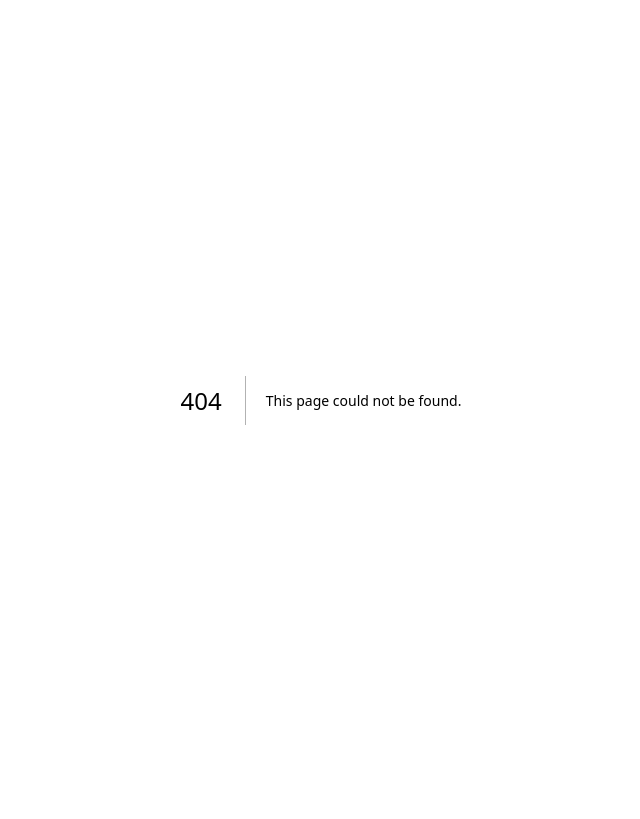
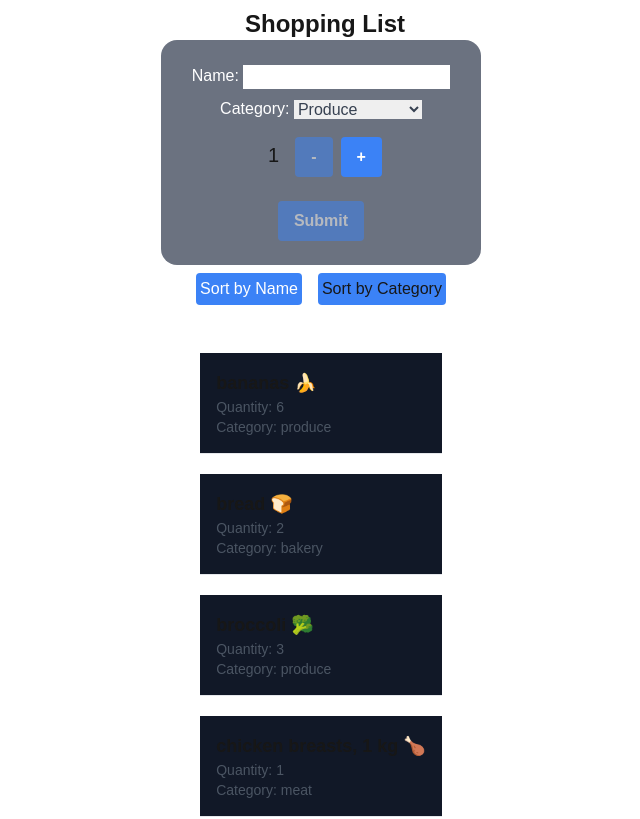
Before and after one commit to liamjwoods5/cprg306-assignments, a Next.js app: page /week-7 in a window 1280 px wide. Before the commit this address had no page. Shown: the top 819 px of the page, without its empty margins (319-959 px from the left). Built offline with nearby package versions, Linux system fonts and the light colour scheme.

Commit message:
Week-7 work

```diff
--- a/app/page.js
+++ b/app/page.js
@@ -38,6 +38,13 @@
             Week-6 Assignment
           </a>
         </li>
+        <li>
+          <a
+            href="/week-7"
+            className="hover:text-blue-500 hover:underline">
+            Week-7 Assignment
+          </a>
+        </li>
       </ul>
     </div>
   );
--- /dev/null
+++ b/app/week-7/item-list.js
@@ -0,0 +1,45 @@
+"use client";
+import React, { useState } from "react";
+import Item from "./item";
+
+export default function ItemList({ items }) {
+  const [sortBy, setSortBy] = useState("name");
+
+  const sortedItems = [...items].sort((a, b) => {
+    if (sortBy === "name") {
+      return a.name.localeCompare(b.name);
+    } else if (sortBy === "category") {
+      return a.category.localeCompare(b.category);
+    }
+    return 0;
+  });
+
+  return (
+    <div>
+      <div className="flex justify-center">
+        <button
+          onClick={() => setSortBy("name")}
+          className="text-white bg-blue-500 hover:bg-blue-400 p-1 rounded m-2">
+          Sort by Name
+        </button>
+        <button
+          onClick={() => setSortBy("category")}
+          className="bg-blue-500 hover:bg-blue-400 p-1 rounded m-2">
+          Sort by Category
+        </button>
+      </div>
+      <div className="flex justify-center">
+        <ul className="mt-5 max-w-md">
+          {sortedItems.map((item, index) => (
+            <li key={index}>
+              <Item
+                {...item}
+                className="bg-gray-900 m-5 p-2"
+              />
+            </li>
+          ))}
+        </ul>
+      </div>
+    </div>
+  );
+}
--- /dev/null
+++ b/app/week-7/item.js
@@ -0,0 +1,14 @@
+// item.js
+import React from "react";
+
+function Item({ name, quantity, category, className }) {
+  return (
+    <div className={`p-4 border-b border-gray-200 ${className}`}>
+      <div className="text-lg font-semibold">{name}</div>
+      <div className="text-sm text-gray-600">Quantity: {quantity}</div>
+      <div className="text-sm text-gray-600">Category: {category}</div>
+    </div>
+  );
+}
+
+export default Item;
--- /dev/null
+++ b/app/week-7/items.json
@@ -0,0 +1,74 @@
+[
+  {
+    "id": "1h2GJKH12gkHG31h1H",
+    "name": "milk, 4 L 🥛",
+    "quantity": 1,
+    "category": "dairy"
+  },
+  {
+    "id": "2KJH3k2j3H1k2J3K1H",
+    "name": "bread 🍞",
+    "quantity": 2,
+    "category": "bakery"
+  },
+  {
+    "id": "3h2KJH3k2j3H1k2J3",
+    "name": "eggs, dozen 🥚",
+    "quantity": 2,
+    "category": "dairy"
+  },
+  {
+    "id": "4k2J3K1H2GJKH12gk",
+    "name": "bananas 🍌",
+    "quantity": 6,
+    "category": "produce"
+  },
+  {
+    "id": "5H1h1H2KJH3k2j3H",
+    "name": "broccoli 🥦",
+    "quantity": 3,
+    "category": "produce"
+  },
+  {
+    "id": "6H1k2J3K1H2GJKH1",
+    "name": "chicken breasts, 1 kg 🍗",
+    "quantity": 1,
+    "category": "meat"
+  },
+  {
+    "id": "7gkHG31h1H2KJH3k",
+    "name": "pasta sauce 🍝",
+    "quantity": 3,
+    "category": "canned goods"
+  },
+  {
+    "id": "8j3H1k2J3K1H2GJK",
+    "name": "spaghetti, 454 g 🍝",
+    "quantity": 2,
+    "category": "dry goods"
+  },
+  {
+    "id": "9H12gkHG31h1H2KJ",
+    "name": "toilet paper, 12 pack 🧻",
+    "quantity": 1,
+    "category": "household"
+  },
+  {
+    "id": "10H3k2j3H1k2J3K1",
+    "name": "paper towels, 6 pack",
+    "quantity": 1,
+    "category": "household"
+  },
+  {
+    "id": "11k2J3K1H2GJKH12",
+    "name": "dish soap 🍽️",
+    "quantity": 1,
+    "category": "household"
+  },
+  {
+    "id": "12GJKH12gkHG31h1",
+    "name": "hand soap 🧼",
+    "quantity": 4,
+    "category": "household"
+  }
+]
--- /dev/null
+++ b/app/week-7/new-items.js
@@ -0,0 +1,108 @@
+"use client";
+import React, { useState } from "react";
+import { v4 as uuidv4 } from "uuid"; // Importing uuid for generating random IDs
+
+export default function NewItem({ onAddItem }) {
+  const [name, setName] = useState("");
+  const [quantity, setQuantity] = useState(1);
+  const [category, setCategory] = useState("Produce");
+
+  const handleNameChange = (e) => setName(e.target.value);
+  const handleCategoryChange = (e) => setCategory(e.target.value);
+
+  const increment = () => {
+    setQuantity((prevQuantity) => {
+      if (prevQuantity < 20) {
+        return prevQuantity + 1;
+      }
+      return prevQuantity;
+    });
+  };
+
+  const decrement = () => {
+    setQuantity((prevQuantity) => {
+      if (prevQuantity > 1) {
+        return prevQuantity - 1;
+      }
+      return prevQuantity;
+    });
+  };
+
+  const handleSubmit = (e) => {
+    e.preventDefault();
+
+    const item = {
+      id: uuidv4(), // Generate a random ID
+      name,
+      quantity,
+      category,
+    };
+
+    onAddItem(item);
+
+    setName("");
+    setQuantity(1);
+    setCategory("Produce");
+  };
+
+  return (
+    <div className="mx-auto w-80">
+      <div className="text-center bg-gray-500 w-80 rounded-2xl p-4">
+        <form onSubmit={handleSubmit}>
+          <div className="p-2">
+            <label className="text-white">Name: </label>
+            <input
+              type="text"
+              onChange={handleNameChange}
+              value={name}
+              required
+              className="text-gray-700 align-middle"
+            />
+          </div>
+          <div>
+            <label className="text-white"> Category: </label>
+            <select
+              onChange={handleCategoryChange}
+              value={category}
+              className="text-gray-700 align-middle">
+              <option value="Produce">Produce</option>
+              <option value="Dairy">Dairy</option>
+              <option value="Bakery">Bakery</option>
+              <option value="Meat">Meat</option>
+              <option value="Frozen Foods">Frozen Foods</option>
+              <option value="Canned Goods">Canned Goods</option>
+              <option value="Dry Goods">Dry Goods</option>
+              <option value="Beverages">Beverages</option>
+              <option value="Snacks">Snacks</option>
+              <option value="Household">Household</option>
+              <option value="Other">Other</option>
+            </select>
+          </div>
+          <div className="p-2">
+            <h1 className="inline-block mx-4 text-xl">{quantity}</h1>
+            <button
+              type="button"
+              onClick={decrement}
+              disabled={quantity <= 1}
+              className="bg-blue-500 hover:bg-blue-700 text-white font-bold py-2 px-4 rounded inline-block disabled:opacity-50">
+              -
+            </button>
+            <button
+              type="button"
+              onClick={increment}
+              disabled={quantity >= 20}
+              className="bg-blue-500 hover:bg-blue-700 text-white font-bold py-2 px-4 rounded inline-block m-2 disabled:opacity-50">
+              +
+            </button>
+          </div>
+          <button
+            type="submit"
+            disabled={!name}
+            className="bg-blue-500 hover:bg-blue-700 text-white font-bold py-2 px-4 rounded inline-block m-2 disabled:opacity-50">
+            Submit
+          </button>
+        </form>
+      </div>
+    </div>
+  );
+}
--- /dev/null
+++ b/app/week-7/page.js
@@ -0,0 +1,21 @@
+"use client";
+import ItemList from "./item-list";
+import NewItem from "./new-items";
+import itemsData from "./items.json";
+import { useState } from "react";
+
+export default function Main() {
+  const [items, setItems] = useState(itemsData);
+
+  const handleAddItem = (newItem) => {
+    setItems([...items, newItem]);
+  };
+
+  return (
+    <main>
+      <h1 className="text-2xl ml-2 mt-2 font-bold text-center">Shopping List</h1>
+      <NewItem onAddItem={handleAddItem} />
+      <ItemList items={items} />
+    </main>
+  );
+}
```
Also changed, not shown: package.json (+5 -4 lines), 1 other file (tests, documents, lock files or other folders).
